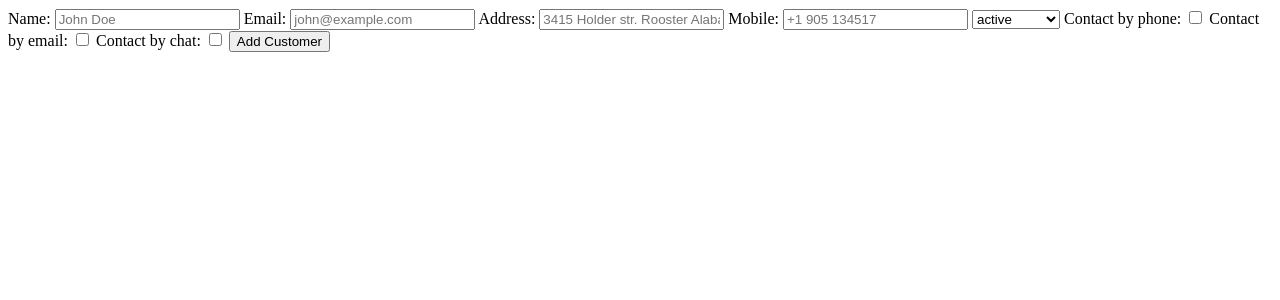
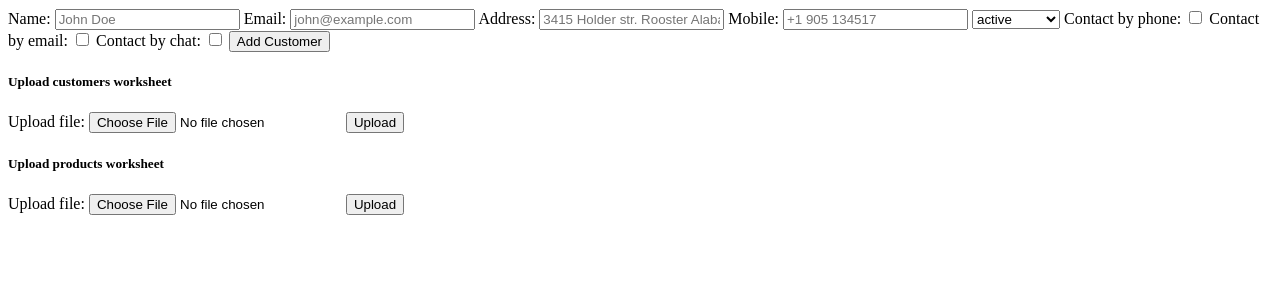
Before and after one commit to doxa-xa/CRM_json_api, a Flask app: page / in a window 1280 px wide. Shown: the top 300 px of the page. Run offline with Flask 3, Linux system fonts and the light colour scheme.

Commit message:
customer & product data list upload added

```diff
--- a/app.py
+++ b/app.py
@@ -1,25 +1,121 @@
-from flask import Flask, request, url_for, jsonify, render_template, Response, send_from_directory
+from flask import Flask, request, url_for, flash, render_template, Response, send_from_directory, redirect
 from flask.logging import default_handler
 from flask_sqlalchemy import SQLAlchemy
+from werkzeug.utils import secure_filename
 from models import Customer, Product, db
 from customer_response import CustomerResponse
 from product import ProductResponse
 from utils import strToBool
 import logging
 import datetime as dt
+import os
+import openpyxl
+import csv
+import datetime
+
+#TODO: REDUCE THE CODE REPETITION IN HELPER METHODS IMPROVE SPEED
 
 UPLOAD_FOLDER = './uploaded'
 ALLOWED_EXTENTIONS = {'xls','xlsx'}
 
 app = Flask(__name__)
-
+app.secret_key = 'this is super secret key'
 app.config['SQLALCHEMY_DATABASE_URI'] = 'sqlite:///customers.db'
 app.config['UPLOAD_FOLDER'] = UPLOAD_FOLDER
+ALLOWED_EXTENSIONS = {'xlsx','xls','txt','csv'}
 
 db.init_app(app)
 
 with app.app_context():
     db.create_all()
+
+def allowed_file(filename):
+    return '.' in filename and \
+        filename.rsplit('.',1)[1].lower() in ALLOWED_EXTENSIONS
+
+def db_upload_customers(file):
+    filetype = file.rsplit('.',1)
+    if filetype[1] == 'xls' or filetype[1] == 'xlsx':
+        workbook = openpyxl.load_workbook(file)
+        #excel workbook has to have one sheet, it will only select the first one, thus [0]
+        ws_name = workbook.get_sheet_names()[0]
+        worksheet = workbook.get_sheet_by_name(ws_name)  # -> TODO: Update the method or create one for several sheets
+        for row in worksheet.iter_rows():
+            #print(row)
+            if row[0] and row [1]: # -> TODO: Update verificaton for better & accurate upload
+                customer = Customer(
+                    name=row[0].value,
+                    email=row[1].value,
+                    address=row[2].value,
+                    phone=row[3].value,
+                    opt_email=row[4].value,
+                    opt_phone=row[5].value,
+                    opt_chat=row[6].value,
+                    status=row[7].value,
+                    last_updated=datetime.datetime.now()
+                    #last_contacted=row[8].value -> TODO: helper method for parsing date from excel
+                    )
+                db.session.add(customer)
+                db.session.commit()
+            else:
+                logging.waring(f'customer not uploaded in db, missing data name and email: {row}')
+    elif filetype == 'csv':
+        with open(file,'r', encoding='utf-8') as csv_file:
+            reader = csv.reader(csv_file)
+            for row in reader:
+                if row[0] and row[1]:
+                    customer = Customer(
+                        name=row[0],
+                        email=row[1],
+                        address=row[2],
+                        phone=row[3],
+                        opt_email=row[4],
+                        opt_phone=row[5],
+                        opt_chat=row[6],
+                        status=row[7],
+                        last_updated=datetime.datetime.now()
+                    )
+                    db.session.add(customer)
+    elif filetype == 'txt':
+        pass # -> TODO to implement txt files read
+    db.session.commit()
+
+def db_upload_products(file):
+    filetype = file.rsplit('.',1)
+    if filetype[1] == 'xls' or filetype[1] == 'xlsx':
+        workbook = openpyxl.load_workbook(file)
+        #excel workbook has to have one sheet, it will only select the first one, thus [0]
+        ws_name = workbook.get_sheet_names()[0]
+        worksheet = workbook.get_sheet_by_name(ws_name)  # -> TODO: Update the method or create one for several sheets
+        for row in worksheet.iter_rows():
+            #print(row)
+            if row[0] and row [1]: # -> TODO: Update verificaton for better & accurate upload
+                product = Product(
+                    name=row[0].value,
+                    price=float(row[1].value)
+                    #purhcased=row[2].value, # -> TODO: helper method for parsing date from excel
+                    #warranty=row[3].value,
+                    )
+                db.session.add(customer)
+                db.session.commit()
+            else:
+                logging.waring(f'customer not uploaded in db, missing data name and email: {row}')
+    elif filetype == 'csv':
+        with open(file,'r', encoding='utf-8') as csv_file:
+            reader = csv.reader(csv_file)
+            for row in reader:
+                if row[0] and row[1]:
+                    customer = Customer(
+                        name=row[0],
+                        price=float(row[1])
+                        #purchased=row[2], # -> TODO: helper method for parsing date from csv
+                        #warranty=row[3],
+                    )
+                    db.session.add(customer)
+    elif filetype == 'txt':
+        pass # -> TODO to implement txt files read
+    db.session.commit()
+
 
 # GET routes -------------------------------------------
 
@@ -113,6 +209,43 @@ def add_customer():
     app.logging.info(f"Customer: {name} added")
     return "customer added", 200
 
+@app.route('/upload/customers',methods=['POST'])
+def import_customers():
+    if 'custfile' not in request.files:
+        flash(f'No or corrupted file')
+        return redirect(url_for('index'))
+    file = request.files['custfile']
+    if file.filename == '':
+        flash(f'No file selected for upload {file}')
+        return redirect(url_for('index'))
+    if file and allowed_file(file.filename):
+        filename = secure_filename(file.filename)
+        filepath = os.path.join(app.config['UPLOAD_FOLDER'], filename)
+        file.save(filepath)
+        db_upload_customers(filepath)
+        flash('File uploaded successfully')
+        return redirect(url_for('index'))
+
+@app.route('/upload/products',methods=['POST'])
+def import_products():
+    if 'prodfile' not in request.files:
+        flash(f'No or corrupted file')
+        return redirect(url_for('index'))
+    file = request.files['prodfile']
+    if file.filename == '':
+        flash(f'No file selected for upload {file}')
+        return redirect(url_for('index'))
+    if file and allowed_file(file.filename):
+        filename = secure_filename(file.filename)
+        filepath = os.path.join(app.config['UPLOAD_FOLDER'], filename)
+        file.save(filepath)
+        db_upload_products(filepath)
+        flash('File uploaded successfully')
+        return redirect(url_for('index'))
+
+
+
+
 logging.basicConfig(filename='./api.log',level=logging.INFO)
 import api_routes_customer
 import api_routes_product
--- a/templates/index.html
+++ b/templates/index.html
@@ -28,5 +28,26 @@
         <input type="checkbox" name="opt_chat" id="opt_chat">
         <input type="submit" value="Add Customer">
     </form>
+    <h5>Upload customers worksheet</h5>
+    <form action="{{url_for('import_customers')}}" method="post" enctype="multipart/form-data">
+        <label for="custfile">Upload file:</label>
+        <input type="file" name="custfile" id="custfile" placeholder="customers.xlsx">
+        <button type="submit">Upload</button>
+    </form>
+    <h5>Upload products worksheet</h5>
+    <form action="{{url_for('import_products')}}" method="post" enctype="multipart/form-data">
+        <label for="prodfile">Upload file:</label>
+        <input type="file" name="prodfile" id="prodfile" placeholder="products.xlsx">
+        <button type="submit">Upload</button>
+    </form>
+    {% with messages = get_flashed_messages() %}
+  {% if messages %}
+    <ul class=flashes>
+    {% for message in messages %}
+      <li>{{ message }}</li>
+    {% endfor %}
+    </ul>
+  {% endif %}
+{% endwith %}
 </body>
 </html>
--- a/utils.py
+++ b/utils.py
@@ -1,5 +1,5 @@
 def strToBool(value):
-    if value == "false" or "":
+    if value.lower() == "false" or "":
         return False
-    elif value == "true":
+    elif value.lower() == "true":
         return True
```
Also changed, not shown: api_routes_product.py (line endings or trailing spaces), readme.md, 2 other files.
